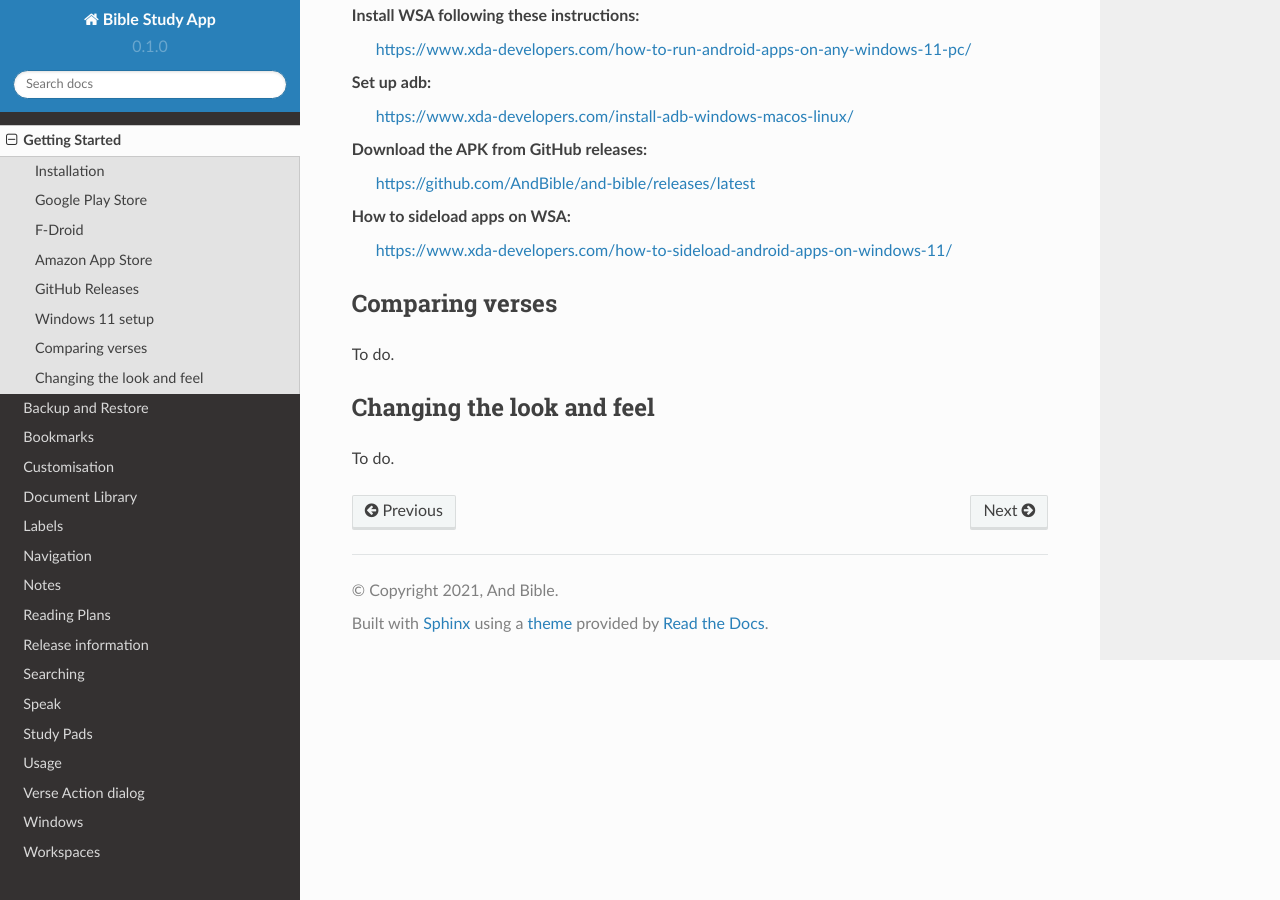
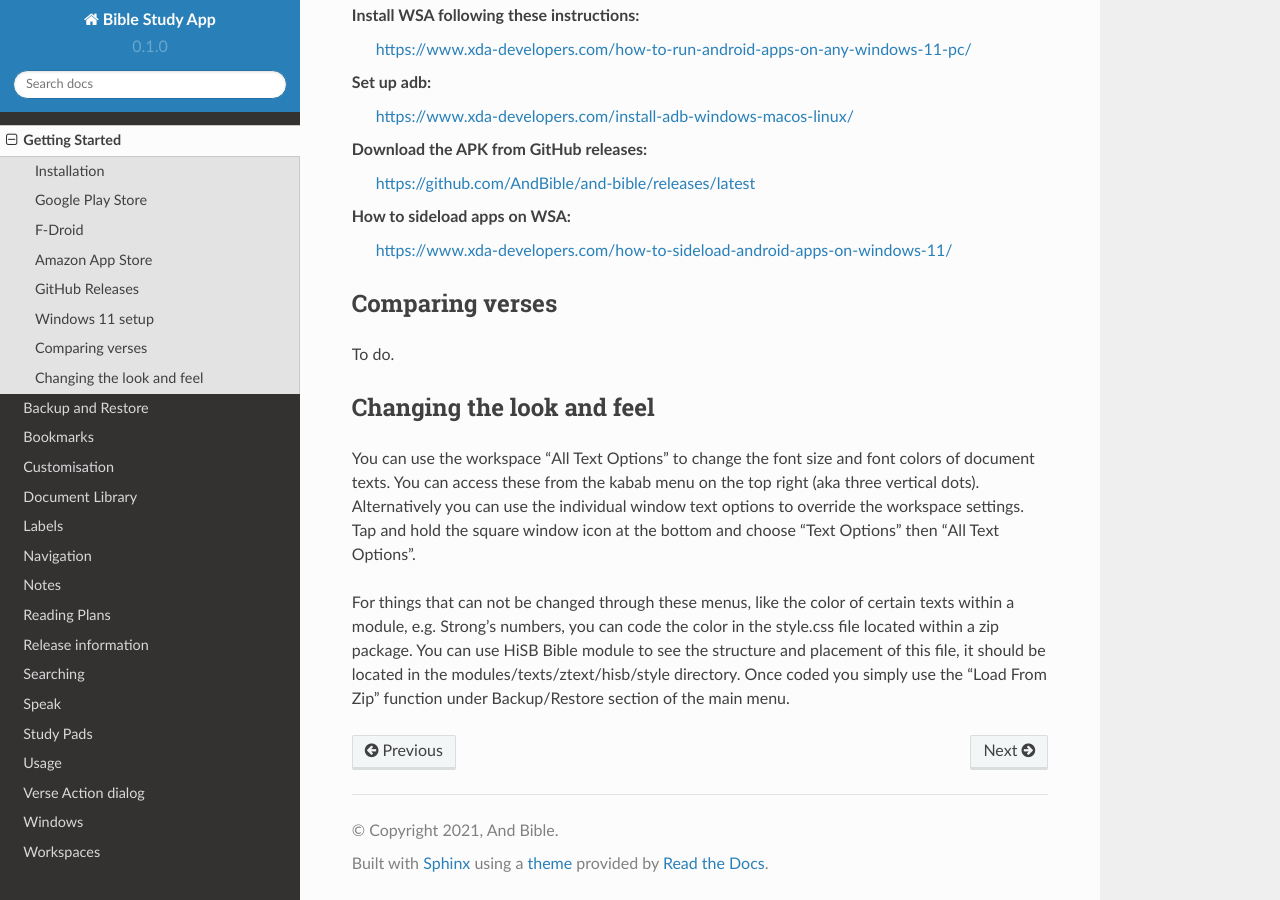
Before and after one commit to AndBible/docs, a Sphinx documentation site: the page built from docs/source/getting_started.rst, in a window 1280 px wide and 900 px high, scrolled down 1161 px. Built offline with Sphinx 7.4.7 and the Read the Docs theme 2.0.0, drawn with Linux system fonts in a browser that asks for light colours; pages that are not in the unit, such as notebooks, are missing from menus.

Commit message:
Update getting_started.rst

```diff
--- a/docs/source/getting_started.rst
+++ b/docs/source/getting_started.rst
@@ -67,4 +67,9 @@
 Changing the look and feel
 --------------------------
 
-To do.
+You can use the workspace "All Text Options" to change the font size and font colors of document texts. You can access these from the kabab menu on the top right (aka three vertical dots).
+Alternatively you can use the individual window text options to override the workspace settings. Tap and hold the square window icon at the bottom and choose "Text Options" then "All Text Options".
+
+
+For things that can not be changed through these menus, like the color of certain texts within a module, e.g. Strong's numbers, you can code the color in the style.css file located within  a zip package. You can use HiSB Bible module to see the structure and placement of this file, it should be located in the modules/texts/ztext/hisb/style directory.
+Once coded you simply use the "Load From Zip" function under Backup/Restore section of the main menu.
```
